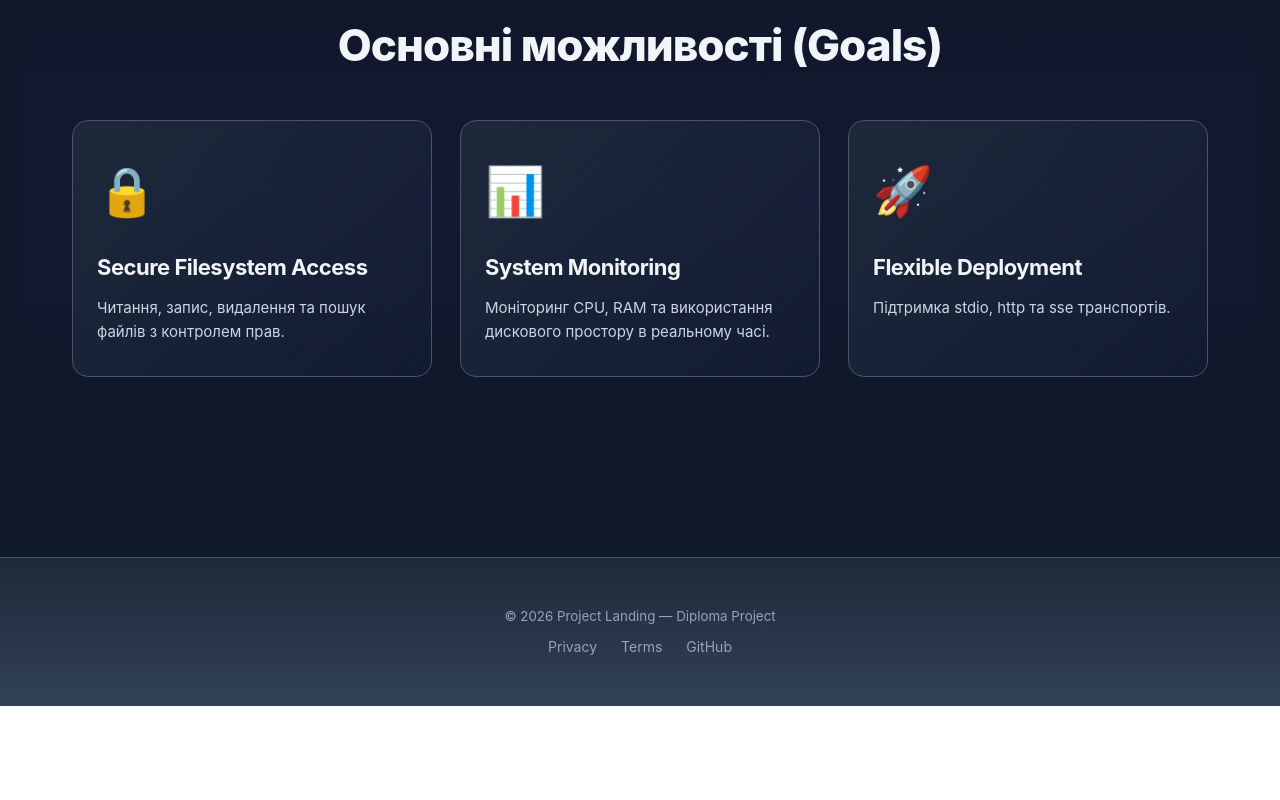
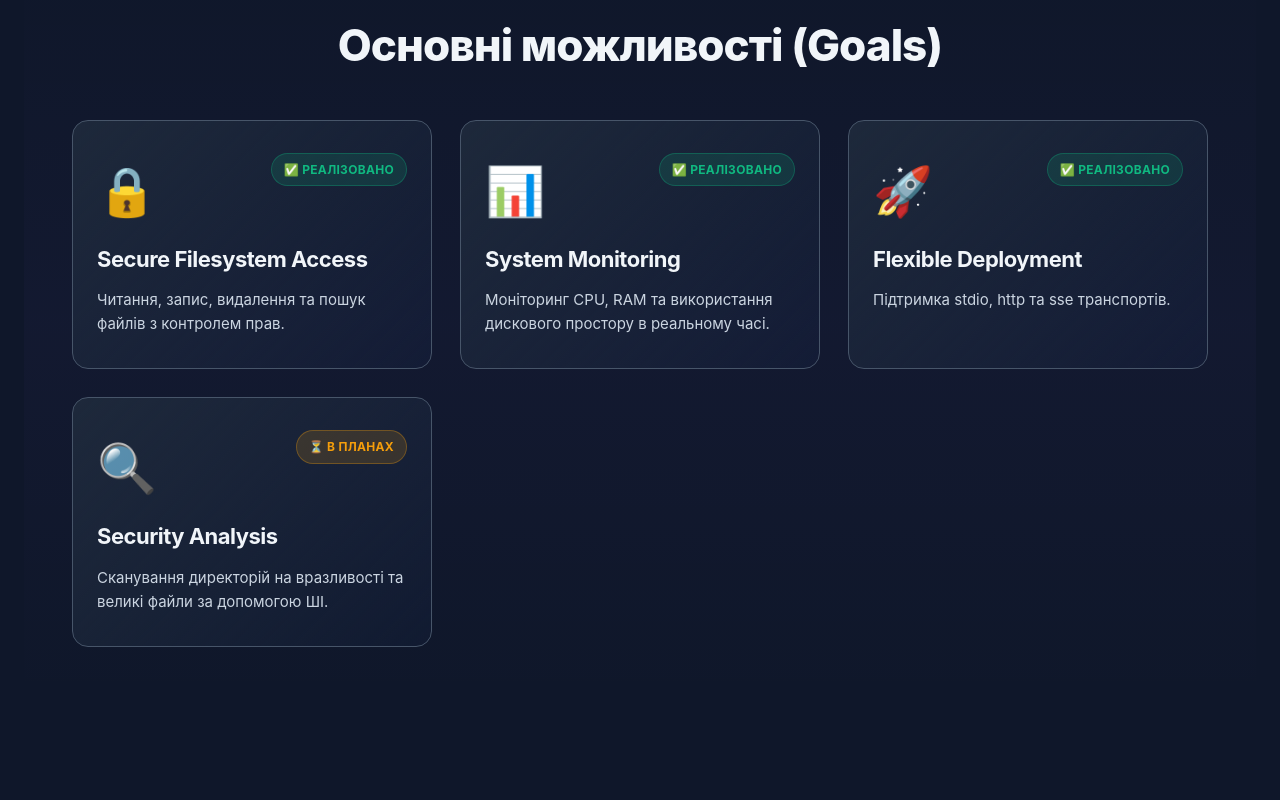
Before and after one commit to LyaKonch/diploma_landing, a React (Vite) app: page / in a window 1280 px wide. Shown: the part 800-1600 px from the top of the page. Before the commit the page ends 1506 px from the top, so only its background shows below. Built offline with nearby package versions, Linux system fonts and the light colour scheme.

Commit message:
feat: Static conditional card styling dependent on feature status

```diff
--- a/src/components/FeatureCard.jsx
+++ b/src/components/FeatureCard.jsx
@@ -1,7 +1,20 @@
-const FeatureCard = ({ title, description, icon }) => {
+const FeatureCard = ({ title, description, icon, status }) => {
+  const getBadgeText = (status) => {
+    if (status === 'done') return '✅ Реалізовано';
+    if (status === 'planned') return '⏳ В планах';
+    return '🔄 Активно';
+  };
+
   return (
-    <article className="card feature-card animate-fade">
-      {icon && <div className="feature-card__icon">{icon}</div>}
+    <article className="card feature-card animate-fade" data-status={status}>
+      <div className="feature-card__header">
+        {icon && <div className="feature-card__icon">{icon}</div>}
+        {status && (
+          <span className={`feature-card__badge feature-card__badge--${status}`}>
+            {getBadgeText(status)}
+          </span>
+        )}
+      </div>
       <h3 className="feature-card__title">{title}</h3>
       <p className="feature-card__description">{description}</p>
     </article>
--- a/src/components/FeaturesList.jsx
+++ b/src/components/FeaturesList.jsx
@@ -6,19 +6,29 @@ const FeaturesList = () => {
       id: 1,
       title: 'Secure Filesystem Access',
       desc: 'Читання, запис, видалення та пошук файлів з контролем прав.',
-      icon: '🔒'
+      icon: '🔒',
+      status: 'done'
     },
     {
       id: 2,
       title: 'System Monitoring',
       desc: 'Моніторинг CPU, RAM та використання дискового простору в реальному часі.',
-      icon: '📊'
+      icon: '📊',
+      status: 'done'
     },
     {
       id: 3,
       title: 'Flexible Deployment',
       desc: 'Підтримка stdio, http та sse транспортів.',
-      icon: '🚀'
+      icon: '🚀',
+      status: 'done'
+    },
+    {
+      id: 4,
+      title: 'Security Analysis',
+      desc: 'Сканування директорій на вразливості та великі файли за допомогою ШІ.',
+      icon: '🔍',
+      status: 'planned'
     },
   ];
 
@@ -33,6 +43,7 @@ const FeaturesList = () => {
               title={feature.title}
               description={feature.desc}
               icon={feature.icon}
+              status={feature.status}
             />
           ))}
         </div>
--- a/src/styles/App.css
+++ b/src/styles/App.css
@@ -515,12 +515,63 @@ a:focus-visible {
   transform: scaleX(1);
 }
 
+.feature-card__header {
+  display: flex;
+  align-items: flex-start;
+  justify-content: space-between;
+  gap: 12px;
+}
+
 .feature-card__icon {
   font-size: 48px;
   display: flex;
   align-items: center;
   justify-content: flex-start;
-  margin-bottom: 8px;
+  flex-shrink: 0;
+}
+
+.feature-card__badge {
+  display: inline-flex;
+  align-items: center;
+  justify-content: center;
+  padding: 6px 12px;
+  border-radius: 20px;
+  font-size: 12px;
+  font-weight: 700;
+  letter-spacing: 0.3px;
+  white-space: nowrap;
+  text-transform: uppercase;
+  transition: var(--transition);
+  flex-shrink: 0;
+}
+
+/* Badge color variants - Done */
+.feature-card__badge--done {
+  background: rgba(16, 185, 129, 0.15);
+  color: #10b981;
+  border: 1px solid rgba(16, 185, 129, 0.3);
+}
+
+.feature-card[data-status="done"]:hover .feature-card__badge--done {
+  background: rgba(16, 185, 129, 0.25);
+  border-color: rgba(16, 185, 129, 0.6);
+}
+
+/* Badge color variants - Planned */
+.feature-card__badge--planned {
+  background: rgba(245, 158, 11, 0.15);
+  color: #f59e0b;
+  border: 1px solid rgba(245, 158, 11, 0.3);
+}
+
+.feature-card[data-status="planned"]:hover .feature-card__badge--planned {
+  background: rgba(245, 158, 11, 0.25);
+  border-color: rgba(245, 158, 11, 0.6);
+}
+
+/* Badge hover effect */
+.feature-card:hover .feature-card__badge {
+  transform: scale(1.05);
 }
 
 .feature-card__title {
```
